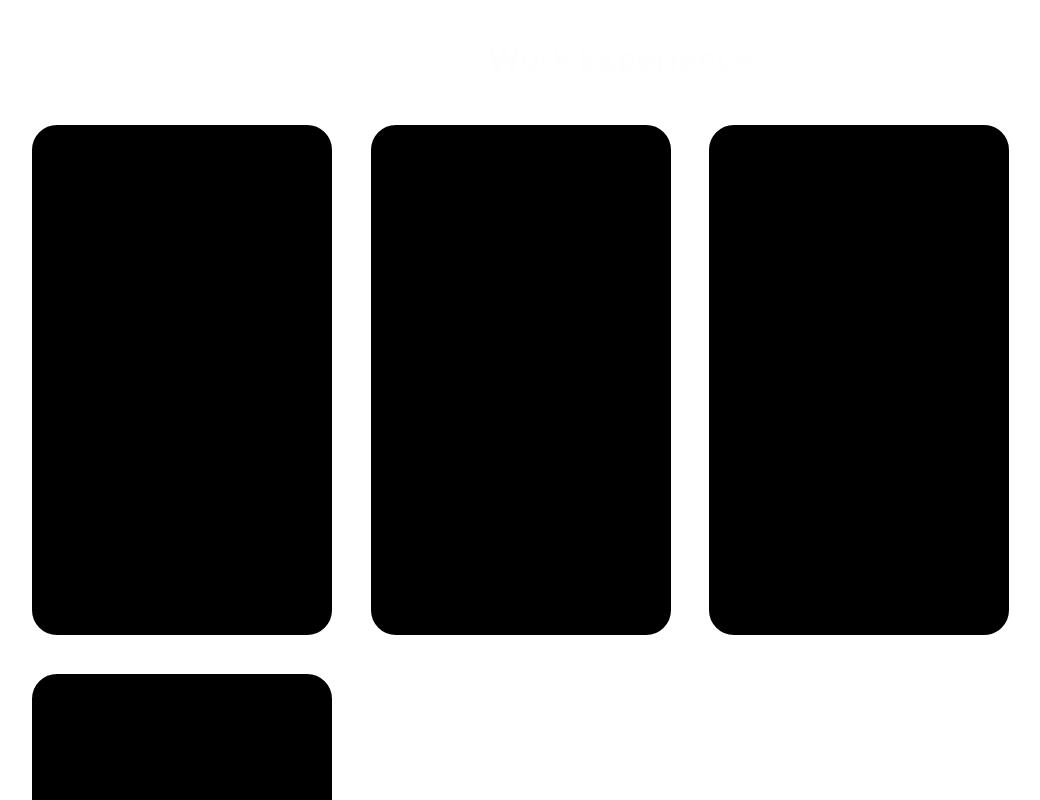
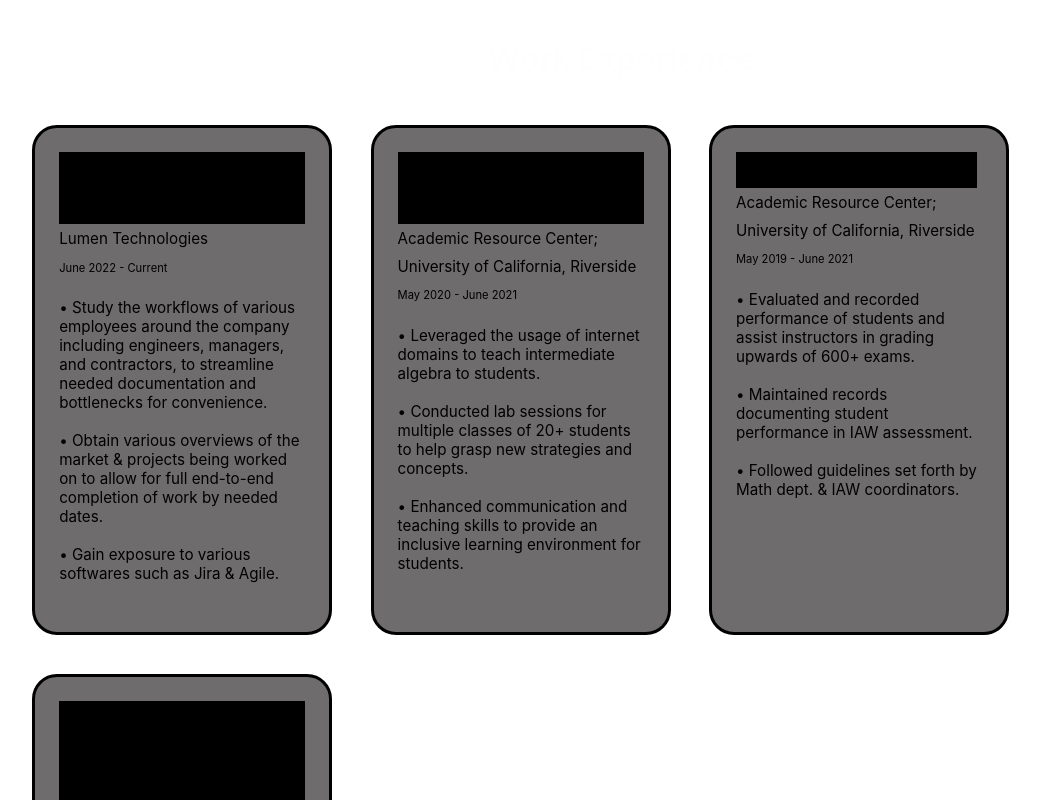
Before and after one commit to jjtrinh99/Website, a Next.js app: page / in a window 1280 px wide. Shown: the part 980-1780 px from the top of the page, without its empty margins (19-1059 px from the left). Built offline with nearby package versions, Linux system fonts and the light colour scheme.

Commit message:
changing card colors

```diff
--- a/styles/Home.module.css
+++ b/styles/Home.module.css
@@ -91,7 +91,7 @@
  min-height: 510px;
  max-height: 600px;
   max-width: 300px;
-  background: rgb(0, 0, 0);
+  background: rgb(110, 108, 108);
 
 }
 .card title{
```
